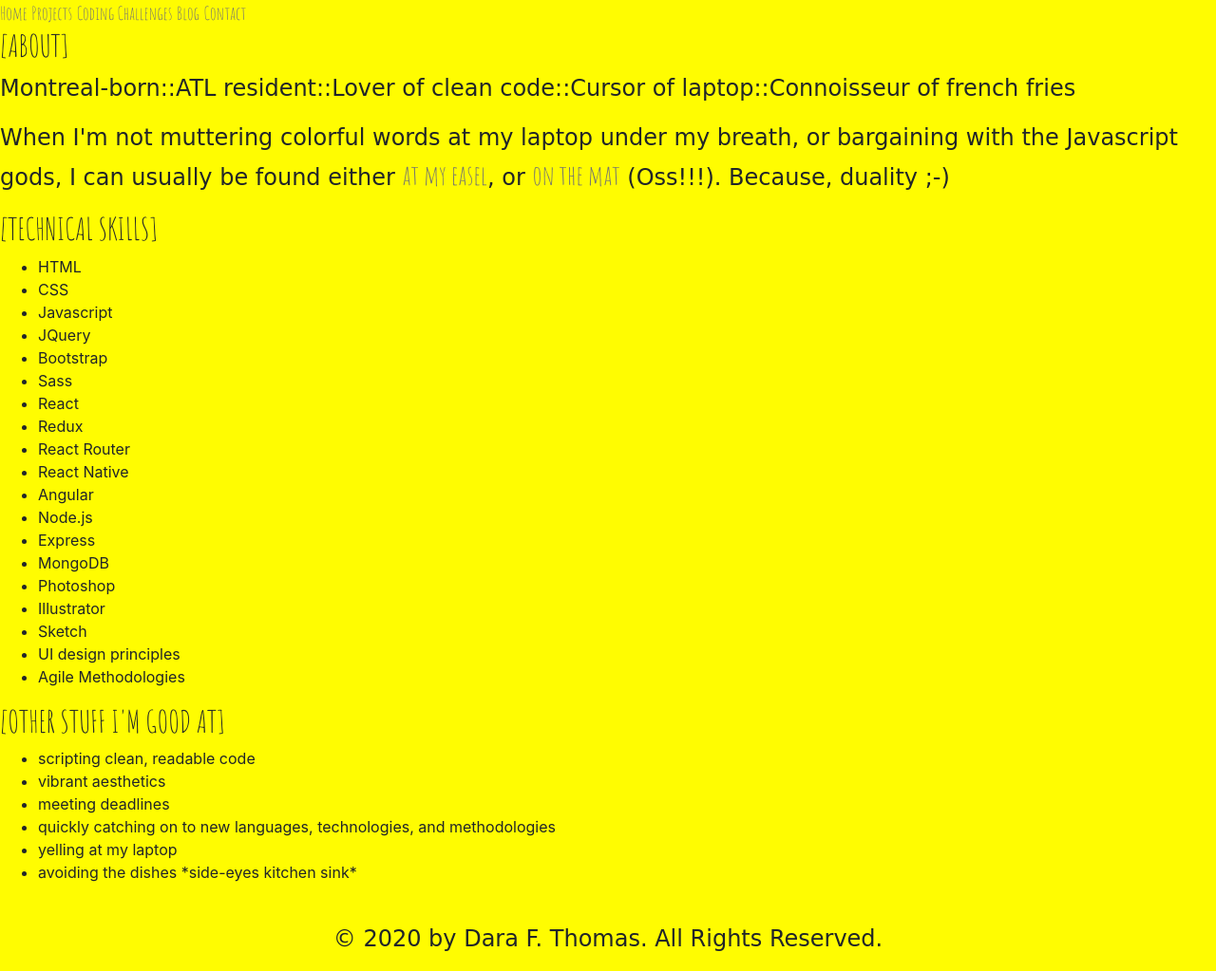
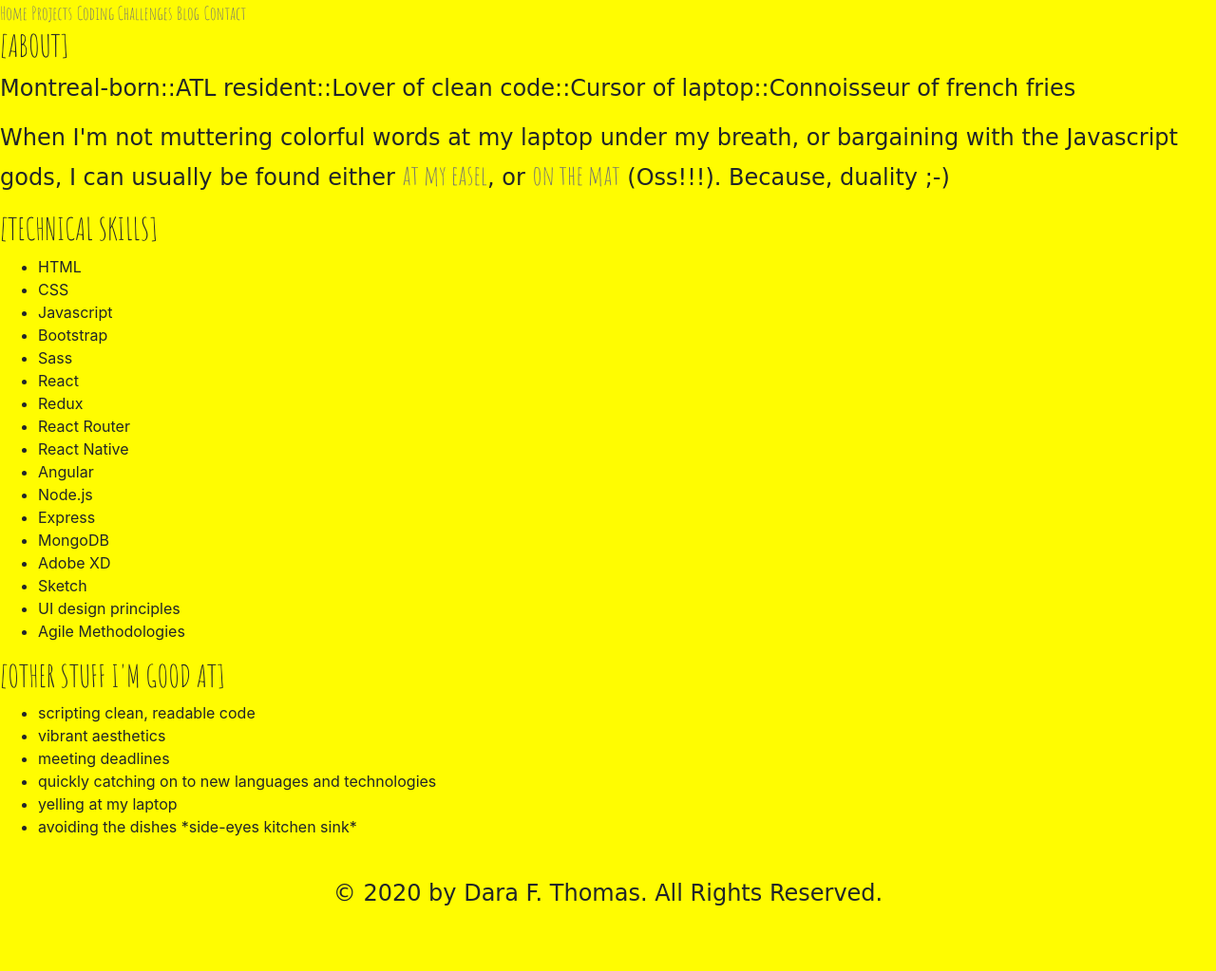
Before and after one commit to DaraDoesDev/DaraDoesDev, a website: page VIEWS/about.html in a window 1280 px wide. Shown: the whole page at 95% size. After the commit the page ends 975 px from the top, so only its background shows below. Drawn offline with nearby package versions, Linux system fonts and the light colour scheme; a web font is replaced by a local one.

Commit message:
Changed some tet to About section

```diff
--- a/VIEWS/about.html
+++ b/VIEWS/about.html
@@ -38,7 +38,6 @@
                     <li>HTML</li>
                     <li>CSS</li>
                     <li>Javascript</li>
-                    <li>JQuery</li>
                     <li>Bootstrap</li>
                     <li>Sass</li>
                     <li>React</li>
@@ -49,8 +48,7 @@
                     <li>Node.js</li>
                     <li>Express</li>
                     <li>MongoDB</li>
-                    <li>Photoshop</li>
-                    <li>Illustrator</li>
+                    <li>Adobe XD</li>
                     <li>Sketch</li>
                     <li>UI design principles</li>
                     <li>Agile Methodologies</li>
@@ -61,7 +59,7 @@
                     <li>scripting clean, readable code</li>
                     <li>vibrant aesthetics</li>
                     <li>meeting deadlines</li>
-                    <li>quickly catching on to new languages, technologies, and methodologies</li>
+                    <li>quickly catching on to new languages and technologies</li>
                     <li>yelling at my laptop</li>
                     <li>avoiding the dishes *side-eyes kitchen sink*</li>
                 </ul>
```
